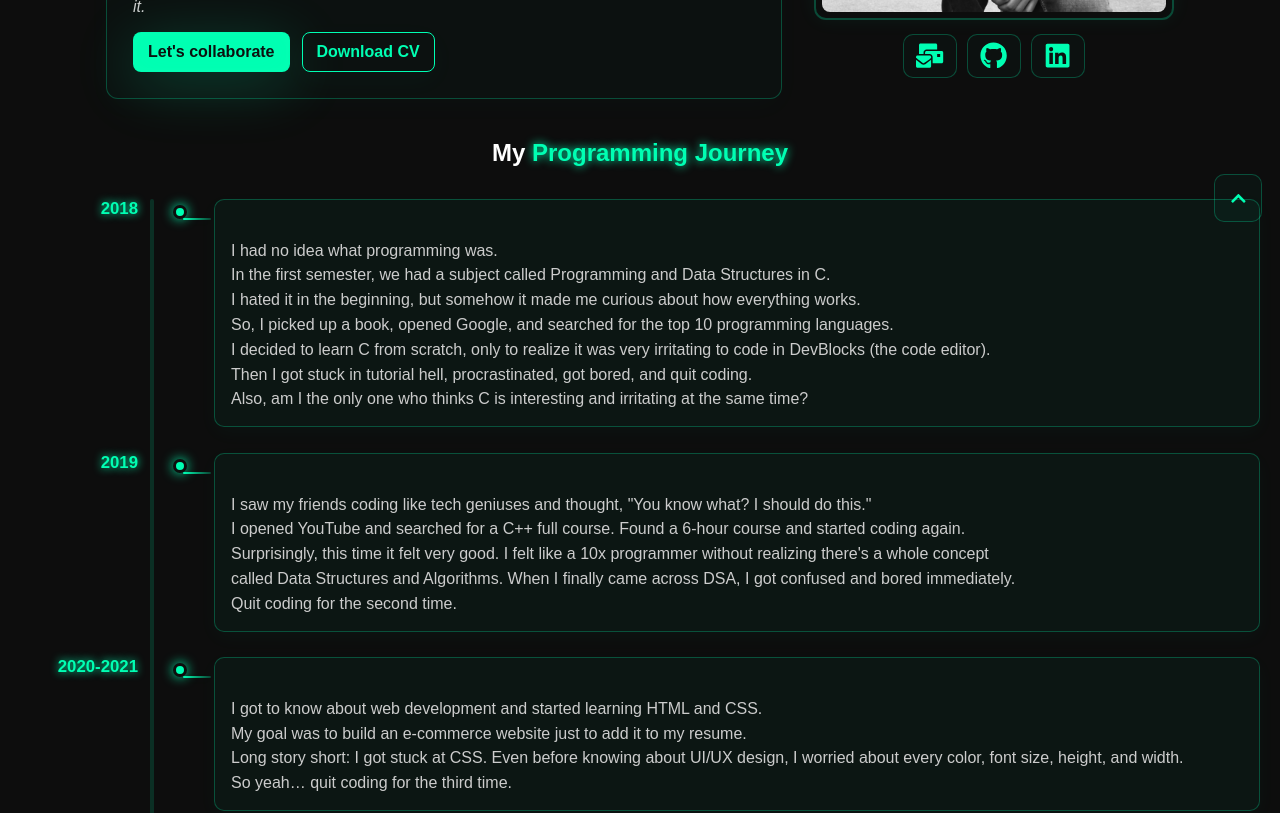
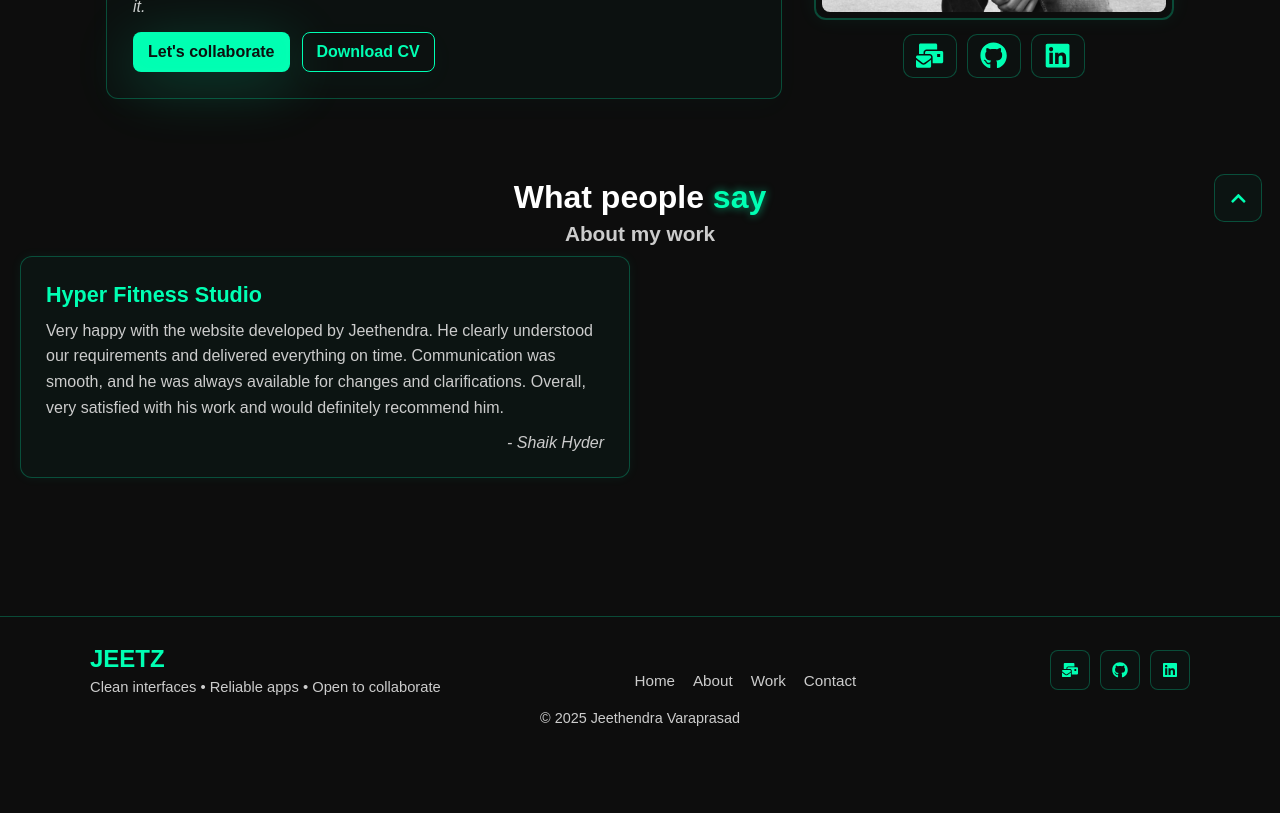
Before and after one commit to Jeetz-007/Professional-Portfolio, a React (Vite) app: page /about in a window 1280 px wide. Shown: the part 560-1373 px from the top of the page. After the commit the page ends 1305 px from the top, so only its background shows below. Built offline with nearby package versions, Linux system fonts and the light colour scheme.

Commit message:
About section update

```diff
--- a/src/pages/About.jsx
+++ b/src/pages/About.jsx
@@ -81,12 +81,12 @@
         </aside>
       </div>
 
-      <div className="my-journey">
+      {/* <div className="my-journey">
         <h2 className="journey-title">My <span>Programming Journey</span></h2>
         <div className="journey-content">
           <TimelineCards />
         </div>
-      </div>
+      </div> */}
 
     <div class="testimonials">
 
--- a/src/style/About.css
+++ b/src/style/About.css
@@ -178,6 +178,11 @@
 }
 
 /* Testimonials */
+
+.testimonials{
+  margin-top: 80px;
+}
+
 .testimonial-content{
     display: grid;
     grid-template-columns: repeat(2, 1fr);
```
